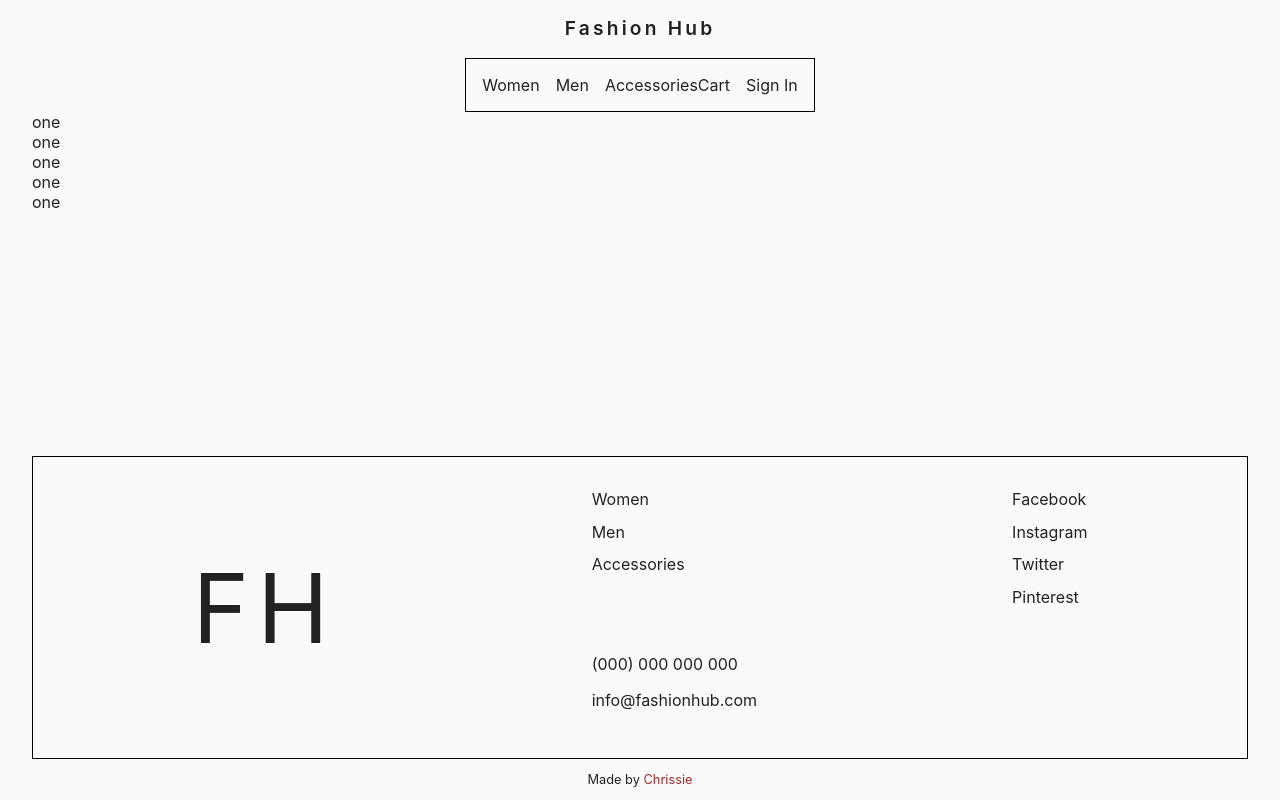
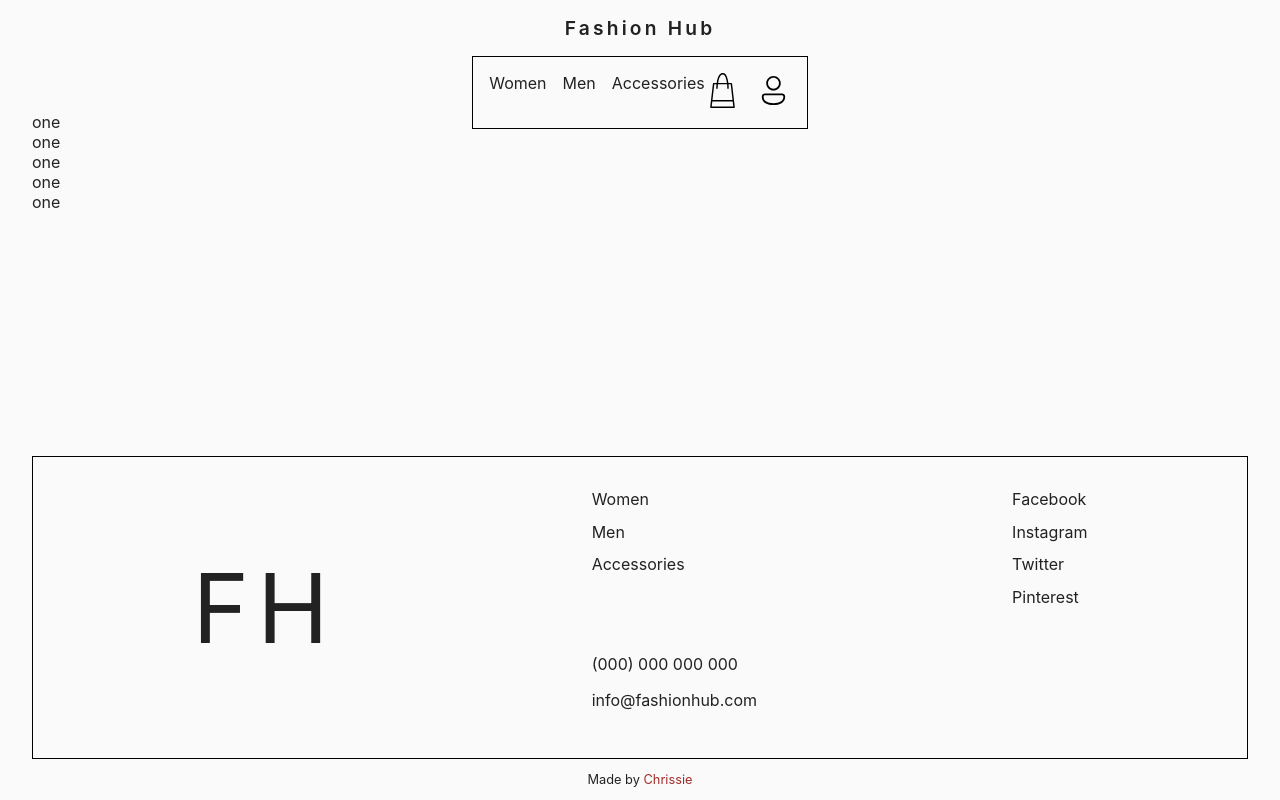
Before and after one commit to chrissiemhrk/fashion-hub, a React (Create React App) app in the folder frontend/: page / in a window 1280 px wide. Built offline with nearby package versions, Linux system fonts and the light colour scheme.

Commit message:
feat: add cart and sign in icons

```diff
--- a/frontend/src/components/Header.jsx
+++ b/frontend/src/components/Header.jsx
@@ -18,10 +18,43 @@ export default function Header() {
         </ul>
         <ul className="cart-signin">
           <li>
-            <a href="/cart">Cart</a>
+            <a href="/cart">
+              <svg
+                width="35"
+                height="35"
+                viewBox="0 0 35 35"
+                fill="none"
+                xmlns="http://www.w3.org/2000/svg"
+              >
+                <g clip-path="url(#clip0)">
+                  <path
+                    d="M29.792 34.0409L27.0524 10.5337C27.0097 10.1663 26.6982 9.88895 26.3283 9.88895H23.4019C22.8271 5.3297 21.6086 2.29186 20.3979 1.10293C19.6335 0.35247 18.6402 -0.0338654 17.5935 0.00170409C16.4717 0.0451303 15.374 0.591243 14.5819 1.49984C12.9214 3.40473 12.0867 6.86561 11.667 9.88887H8.6573C8.28739 9.88887 7.97584 10.1662 7.9332 10.5336L5.17678 34.184C5.11657 34.7967 5.68825 35.0231 5.90088 34.9976H29.0845C29.0899 34.9972 29.0942 34.9968 29.0992 34.9976C29.5174 34.9976 29.9571 34.6137 29.792 34.0409ZM15.6813 2.45835C16.2103 1.85139 16.9281 1.48705 17.6501 1.45898C18.2931 1.44184 18.8947 1.6704 19.3761 2.14323C20.2201 2.97211 21.361 5.57018 21.9304 9.88895H13.1413C13.5339 7.12474 14.2764 4.06969 15.6813 2.45835ZM9.30634 11.3472H11.4906C11.2495 13.6683 11.2427 15.4706 11.2427 15.6448H12.701C12.701 15.6022 12.7082 13.7273 12.9609 11.3472H22.0937C22.2146 12.6481 22.2846 14.0807 22.2846 15.6448H23.7428C23.7428 14.1064 23.6768 12.6719 23.5585 11.3472H25.6792L27.5036 27.0024H7.48194L9.30634 11.3472ZM6.7202 33.5393L7.31202 28.4606H27.6735L28.2653 33.5393H6.7202Z"
+                    fill="black"
+                  />
+                </g>
+                <defs>
+                  <clipPath id="clip0">
+                    <rect width="35" height="35" fill="white" />
+                  </clipPath>
+                </defs>
+              </svg>
+            </a>
           </li>
           <li>
-            <a href="/signin">Sign In</a>
+            <a href="/signin">
+              <svg
+                width="35"
+                height="35"
+                viewBox="0 0 35 35"
+                fill="none"
+                xmlns="http://www.w3.org/2000/svg"
+              >
+                <path
+                  d="M26.0678 20.4167C27.7285 20.4167 29.0847 21.7225 29.1631 23.3645L29.1666 23.5147V24.0625C29.1666 26.8009 27.7508 28.8509 25.579 30.1731C23.4433 31.4732 20.5726 32.0833 17.5 32.0833C14.4273 32.0833 11.5566 31.4732 9.42096 30.1731C7.31493 28.8909 5.91981 26.9245 5.83719 24.3096L5.83331 24.0625V23.5148C5.83331 21.8534 7.14067 20.4985 8.78209 20.4202L8.9322 20.4167H26.0678ZM26.0678 22.2396H8.9322C8.26242 22.2396 7.71366 22.7549 7.66046 23.4102L7.65623 23.5148V24.0625C7.65623 26.0636 8.64804 27.5684 10.3689 28.616C12.1258 29.6856 14.6327 30.2604 17.5 30.2604C20.3673 30.2604 22.8742 29.6856 24.6311 28.616C26.2905 27.6058 27.272 26.1705 27.3399 24.275L27.3437 24.0625V23.5148C27.3437 22.8457 26.8285 22.297 26.1725 22.2438L26.0678 22.2396ZM17.5 2.91667C21.527 2.91667 24.7916 6.18126 24.7916 10.2083C24.7916 14.2354 21.527 17.5 17.5 17.5C13.4729 17.5 10.2083 14.2354 10.2083 10.2083C10.2083 6.18126 13.4729 2.91667 17.5 2.91667ZM17.5 4.73959C14.4797 4.73959 12.0312 7.18803 12.0312 10.2083C12.0312 13.2286 14.4797 15.6771 17.5 15.6771C20.5203 15.6771 22.9687 13.2286 22.9687 10.2083C22.9687 7.18803 20.5203 4.73959 17.5 4.73959Z"
+                  fill="black"
+                />
+              </svg>
+            </a>
           </li>
         </ul>
       </nav>
```
